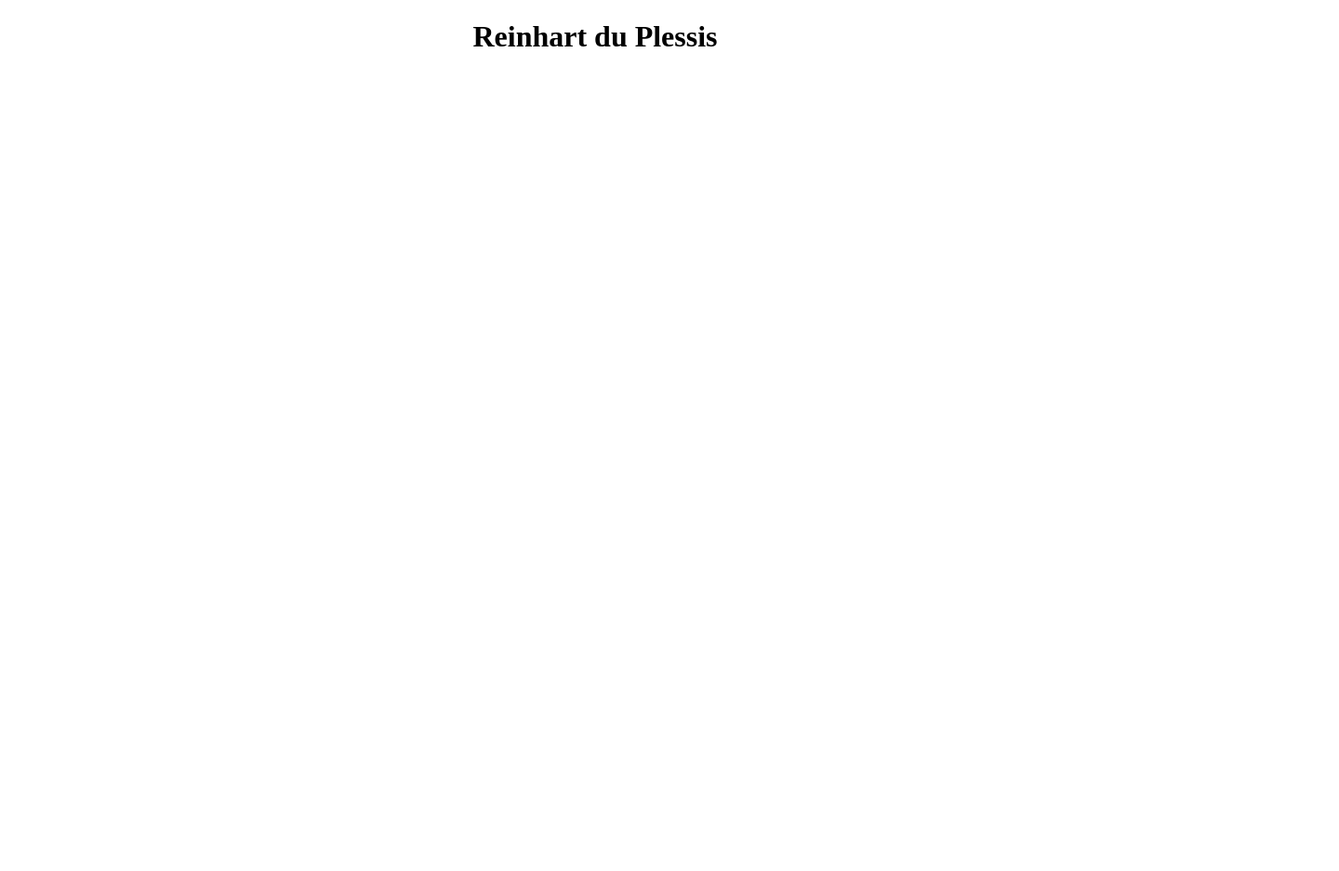
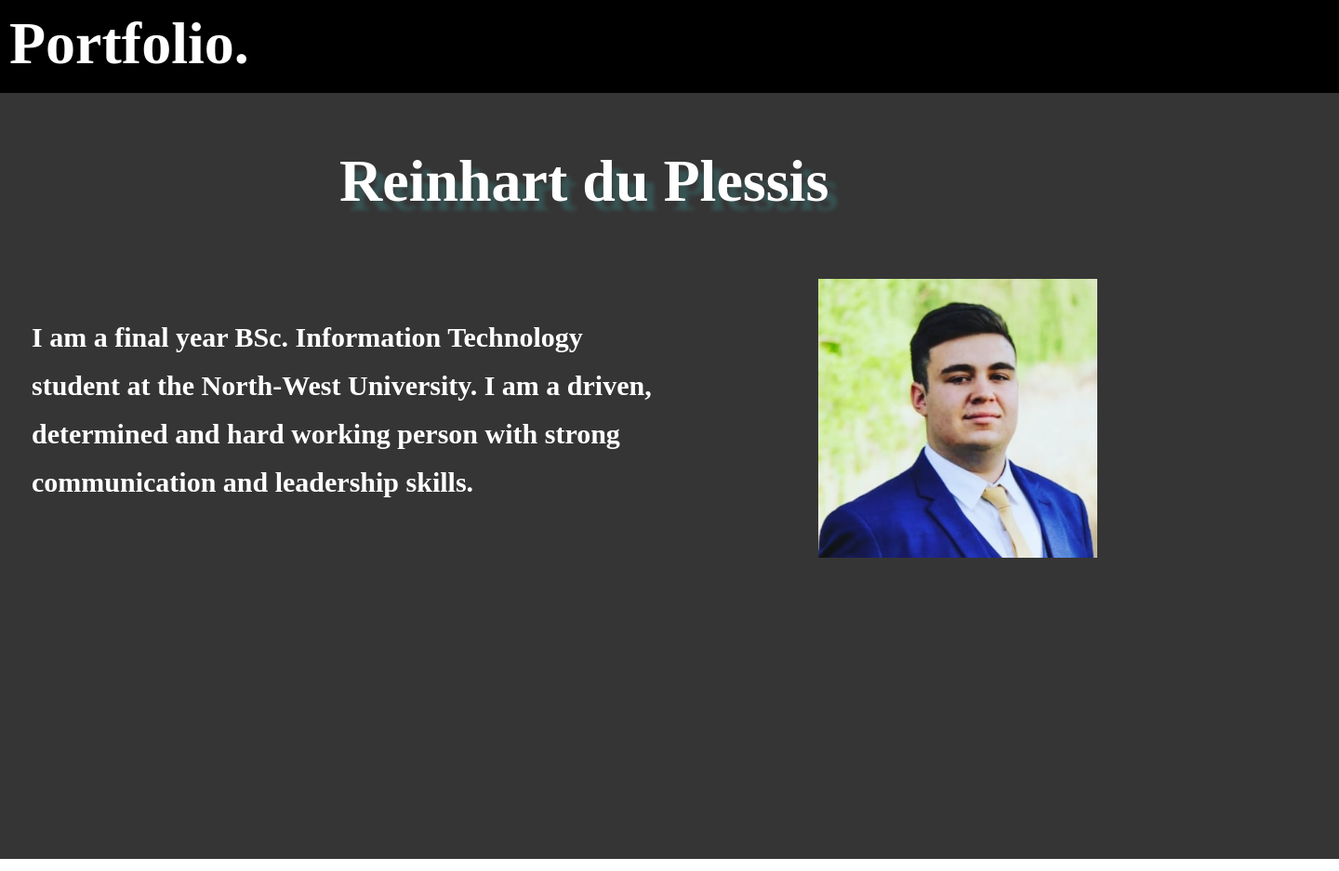
Before and after one commit to ReinhartduP/ReinhartduP.github.io, a plain HTML site: page index.html in a window 1280 px wide. Shown: the whole page at 93% size, 1440 px wide, since content can reach past the window. Before the commit the page ends 800 px from the top, so only its background shows below. Drawn offline with Linux system fonts and the light colour scheme.

Commit message:
Add files via upload

```diff
--- a/index.html
+++ b/index.html
@@ -6,8 +6,13 @@
         <link rel="stylesheet" href="styles.css">
     </head>
     <body>
-        <div>
-            <h1>Reinhart du Plessis</h1>
+       <header class="header"> <!-- *** HEADER *** -->
+        <h1 class="headerTitle">Portfolio.</h1>
+       </header>
+       <div class="content"> <!-- *** CONTENT *** -->
+            <h1 class="myName">Reinhart du Plessis</h1>
+            <h2 class="about">I am a final year BSc. Information Technology student at the North-West University. I am a driven, determined and hard working person with strong communication and leadership skills.</h2>
+            <img src="ek.jpg" alt="Image of me" class="image">
         </div>
     </body>
 </html>
--- a/styles.css
+++ b/styles.css
@@ -1,3 +1,83 @@
-h1{
-    text-align: center;
+/*HEADER*/
+.header{
+    position: absolute;
+    width: 1440px;
+    height: 100px;
+    left: 0px;
+    top: 0px;
+
+    background-color: black;
 }
+
+.headerTitle{
+    position: absolute;
+    width: 502px;
+    height: 100px;
+    left: 10px;
+    top: 0px;
+
+    margin-top: 5px;;
+
+    font-family: 'K2D';
+    font-style: normal;
+    font-weight: 800;
+    font-size: 64px;
+    line-height: 83px;
+
+    color: #FFFFFF;
+
+}
+
+/*CONTENT*/
+
+.content{
+    position: absolute;
+    width: 1440px;
+    height: 824px;
+    left: 0px;
+    top: 100px;
+
+    background-color: #363535;
+}
+
+.myName{
+    position: absolute;
+    width: 710px;
+    height: 111px;
+    left: 365px;
+    top: 10px;
+
+    font-family: 'K2D';
+    font-style: normal;
+    font-weight: 800;
+    font-size: 64px;
+    line-height: 83px;
+
+    color: #FFFFFF;
+
+    text-shadow: 10px 10px 4px rgba(59, 177, 177, 0.25);
+}
+
+.about{
+    position: absolute;
+    width: 676px;
+    height: 600px;
+    left: 34px;
+    top: 212px;
+
+    font-family: 'K2D';
+    font-style: normal;
+    font-weight: 800;
+    font-size: 30px;
+    line-height: 52px;
+
+    color: #FFFFFF;
+}
+
+.image{
+    position: absolute;
+    width: 300px;
+    height: 300px;
+    left: 880px;
+    top: 200px;
+}
```
Also changed, not shown: ek.jpg (added).
